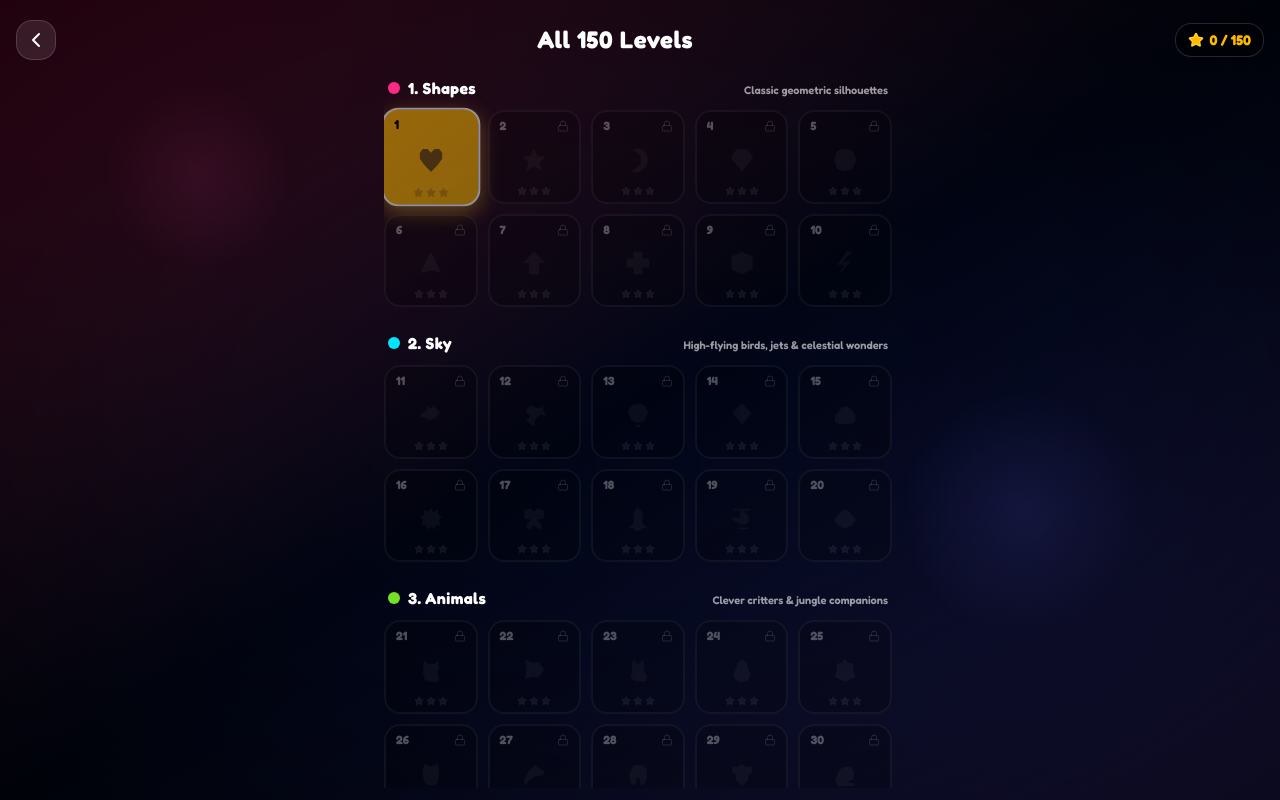
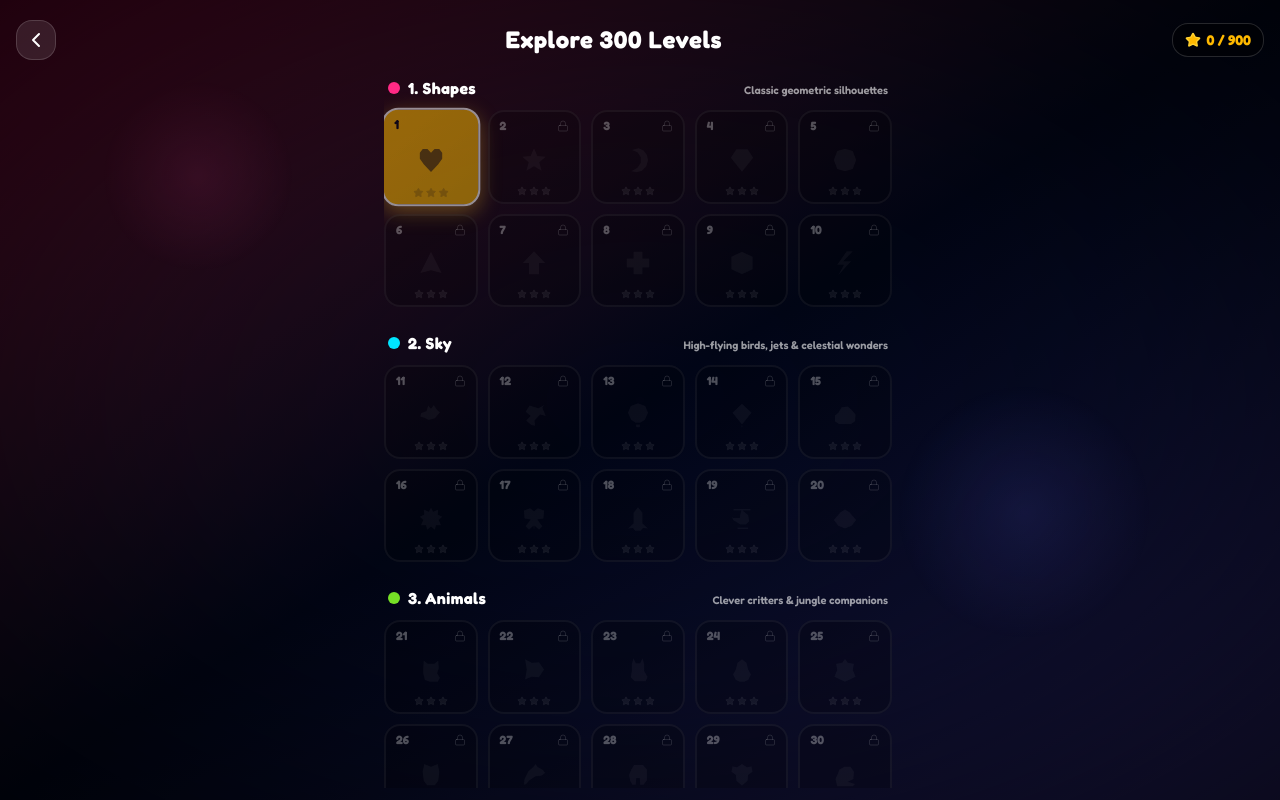
Before and after one commit to maheshyarramala/Arrow-Bloom, a React (Vite) app: page / in a window 1280 px wide. Both pictures are taken after a click on the button "All 150 Levels". Built offline with nearby package versions, Linux system fonts and the light colour scheme.

Commit message:
Update level browser for 300-level campaign

```diff
--- a/src/components/LevelList.tsx
+++ b/src/components/LevelList.tsx
@@ -36,7 +36,7 @@ export const LevelList: React.FC<LevelListProps> = ({
           <ChevronLeft className="w-6 h-6" />
         </button>
 
-        <h1 className="text-xl md:text-2xl font-black tracking-wide">All 150 Levels</h1>
+        <h1 className="text-xl md:text-2xl font-black tracking-wide">Explore 300 Levels</h1>
 
         {/* Total Stars Counter */}
         <div
@@ -48,7 +48,7 @@ export const LevelList: React.FC<LevelListProps> = ({
         >
           <Star className="w-4 h-4 fill-amber-400 text-amber-300" />
           <span>
-            {Object.values(progress.levelData).reduce((sum, l) => sum + (l.stars || 0), 0)} / 150
+            {Object.values(progress.levelData).reduce((sum, l) => sum + (l.stars || 0), 0)} / 900
           </span>
         </div>
       </header>
```
